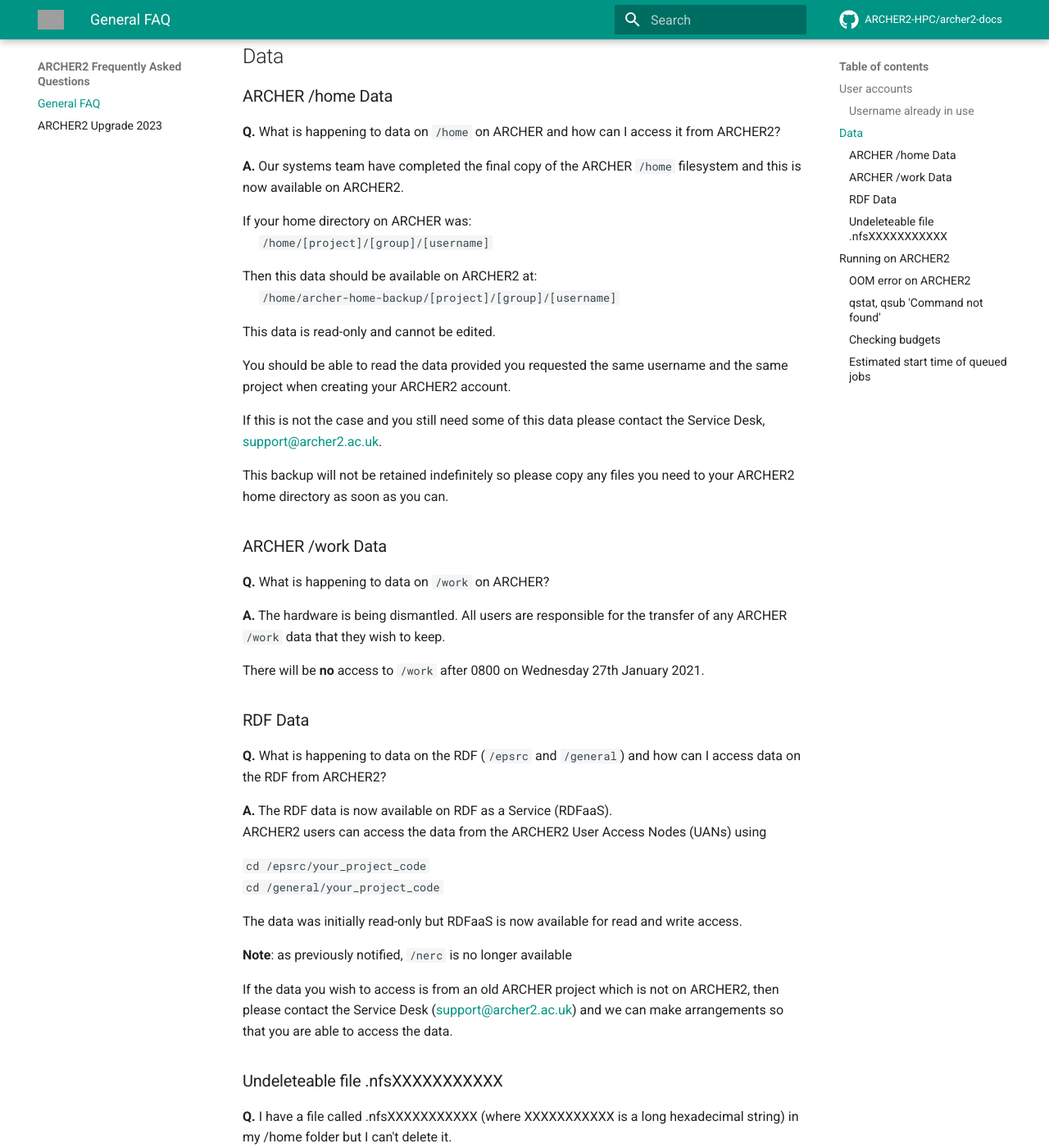
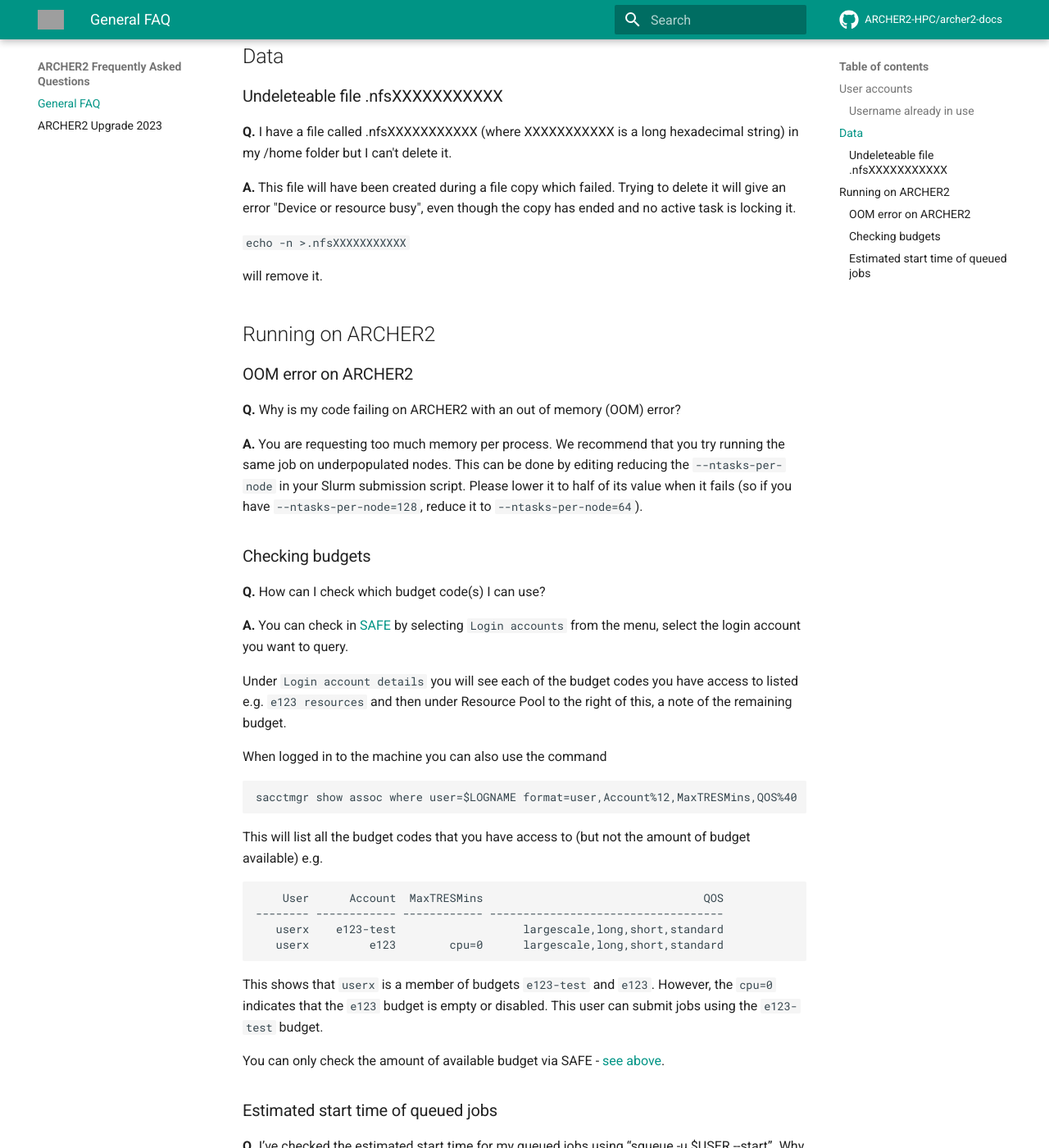
Before and after one commit to ARCHER2-HPC/archer2-docs, an MkDocs documentation site: the page built from docs/faq/index.md, in a window 1280 px wide and 1400 px high, scrolled down 574 px. Shown: the whole window at 82% size. Built offline with MkDocs 1.6.1 and Material for MkDocs 9.7.7, drawn with Linux system fonts in a browser that asks for light colours; comment, search, counter and statistics services are not loaded; some of the changed text lies outside the part shown; grey boxes are pictures that could not be loaded.

Commit message:
Updates for upgraded system

```diff
--- a/docs/faq/index.md
+++ b/docs/faq/index.md
@@ -11,49 +11,6 @@
 
 ## Data
 
-### ARCHER /home Data
-
-**Q.** What is happening to data on `/home` on ARCHER and how can I access it from ARCHER2?
-
-**A.** Our systems team have completed the final copy of the ARCHER `/home` filesystem and this is now available on ARCHER2.
-
-If your home directory on ARCHER was: <br>&nbsp;&nbsp;&nbsp;&nbsp;
-      `/home/[project]/[group]/[username]`
-
-Then this data should be available on ARCHER2 at:<br>&nbsp;&nbsp;&nbsp;&nbsp;
-      `/home/archer-home-backup/[project]/[group]/[username]`
-
-This data is read-only and cannot be edited.
-
-You should be able to read the data provided you requested the same username and the same project when creating your ARCHER2 account.
-
-If this is not the case and you still need some of this data please contact the Service Desk, [support@archer2.ac.uk](mailto:support@archer2.ac.uk).
-
-This backup will not be retained indefinitely so please copy any files you need to your ARCHER2 home directory as soon as you can.
-
-### ARCHER /work Data
-
-**Q.** What is happening to data on `/work` on ARCHER?
-
-**A.** The hardware is being dismantled. All users are responsible for the transfer of any ARCHER `/work` data that they wish to keep.
-
-There will be **no** access to `/work` after 0800 on Wednesday 27th January 2021.
-
-
-### RDF Data
-**Q.** What is happening to data on the RDF (`/epsrc` and `/general`) and how can I access data on the RDF from ARCHER2?
-
-**A.** The RDF data is now available on RDF as a Service (RDFaaS).
-ARCHER2 users can access the data from the ARCHER2 User Access Nodes (UANs) using
-
-`cd /epsrc/your_project_code ` <br />
-`cd /general/your_project_code `
-
-The data was initially read-only but RDFaaS is now available for read and write access.
-
-**Note**: as previously notified, `/nerc` is no longer available
-
-If the data you wish to access is from an old ARCHER project which is not on ARCHER2, then please contact the Service Desk ([support@archer2.ac.uk](mailto:support@archer2.ac.uk)) and we can make arrangements so that you are able to access the data.
 
 ### Undeleteable file .nfsXXXXXXXXXXX
 
@@ -69,34 +26,13 @@
 
 ### OOM error on ARCHER2
 
-**Q.** Why is my code, which worked fine on ARCHER, failing on ARCHER2 with an
-out of memory (OOM) error?
+**Q.** Why is my code failing on ARCHER2 with an out of memory (OOM) error?
 
-**A.** While each ARCHER2 node has more memory than an ARCHER node, the
-large number of processor on ARCHER2 nodes means that there is slightly less
-memory per processor. This can result in jobs that ran fine on ARCHER failing
-because they use up all of the node memory. We recommend that you try running
+**A.** You are requesting too much memory per process. We recommend that you try running
 the same job on underpopulated nodes. This can be done by editing reducing the
 ``--ntasks-per-node`` in your Slurm submission script. Please lower it to half
 of its value when it fails (so if you have ``--ntasks-per-node=128``, reduce it
 to ``--ntasks-per-node=64``).
-
-If the problem persists on underpopulated node, this may be a result of a
-known issue with the underlying libfabric on ARCHER2. You can find more information
-on this issue (including a temporary workaround) in the
-[Known Issues](https://docs.archer2.ac.uk/known-issues/) section.
-
-### qstat, qsub 'Command not found'
-
-**Q.** Commands such as `qstat` and `qsub` don't work - I get a "command not found" message - what am I doing wrong?
-
-**A.** `qstat` and `qsub` were commands to access the PBS queue management system on ARCHER.
-
-ARCHER2 uses Slurm instead of PBS - you can do all the same kinds of things but the commands are different.
-
-The [Running jobs documentation](https://docs.archer2.ac.uk/user-guide/scheduler/) includes an
-[introduction to Slurm commands](https://docs.archer2.ac.uk/user-guide/scheduler/#basic-slurm-commands).
-
 
 ### Checking budgets
 
@@ -118,9 +54,6 @@
        userx    e123-test                   largescale,long,short,standard
        userx         e123        cpu=0      largescale,long,short,standard
 
-
-
-
 This shows that `userx` is a member of budgets `e123-test` and `e123`.  However, the `cpu=0` indicates that the `e123` budget is empty or disabled.   This user can submit jobs using the `e123-test` budget.
 
 You can only check the amount of available budget via SAFE - [see above](#checking-budgets).
```
